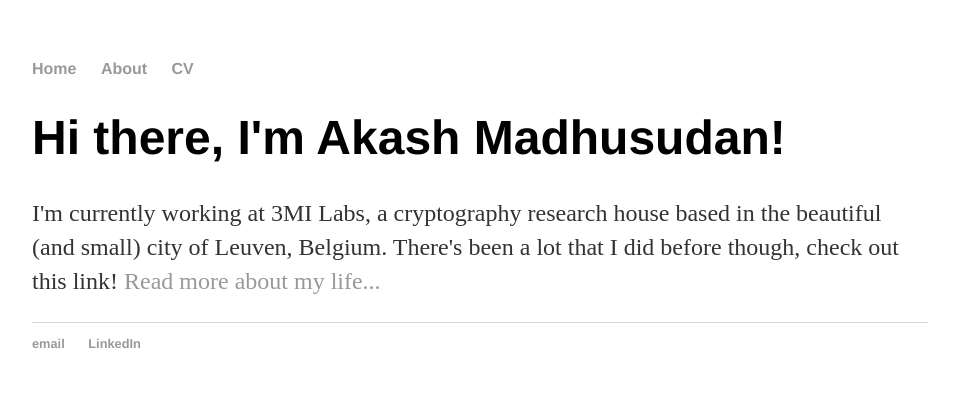
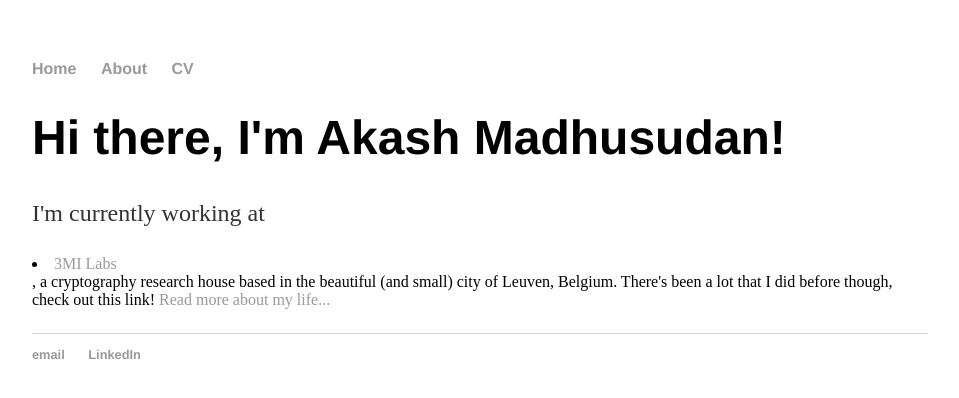
Before and after one commit to AkashMVerma/akashmadhusudan.github.io, a Jekyll site: the page built from index.html, in a window 1280 px wide. Shown: the top 398 px of the page, without its empty margins (160-1119 px from the left). Built offline with Jekyll 4.4.1, drawn with Linux system fonts in a browser that asks for light colours.

```diff
--- a/index.html
+++ b/index.html
@@ -4,5 +4,5 @@ title: Akash Madhusudan's Personal Page
 ---
 <div class="blurb">
 	<h1>Hi there, I'm Akash Madhusudan!</h1>
-	<p>I'm currently working at 3MI Labs, a cryptography research house based in the beautiful (and small) city of Leuven, Belgium. There's been a lot that I did before though, check out this link! <a href="/about">Read more about my life...</a></p>
+	<p>I'm currently working at <li><a href="https://www.3milabs.tech">3MI Labs</a></li>, a cryptography research house based in the beautiful (and small) city of Leuven, Belgium. There's been a lot that I did before though, check out this link! <a href="/about">Read more about my life...</a></p>
 </div><!-- /.blurb -->
```
